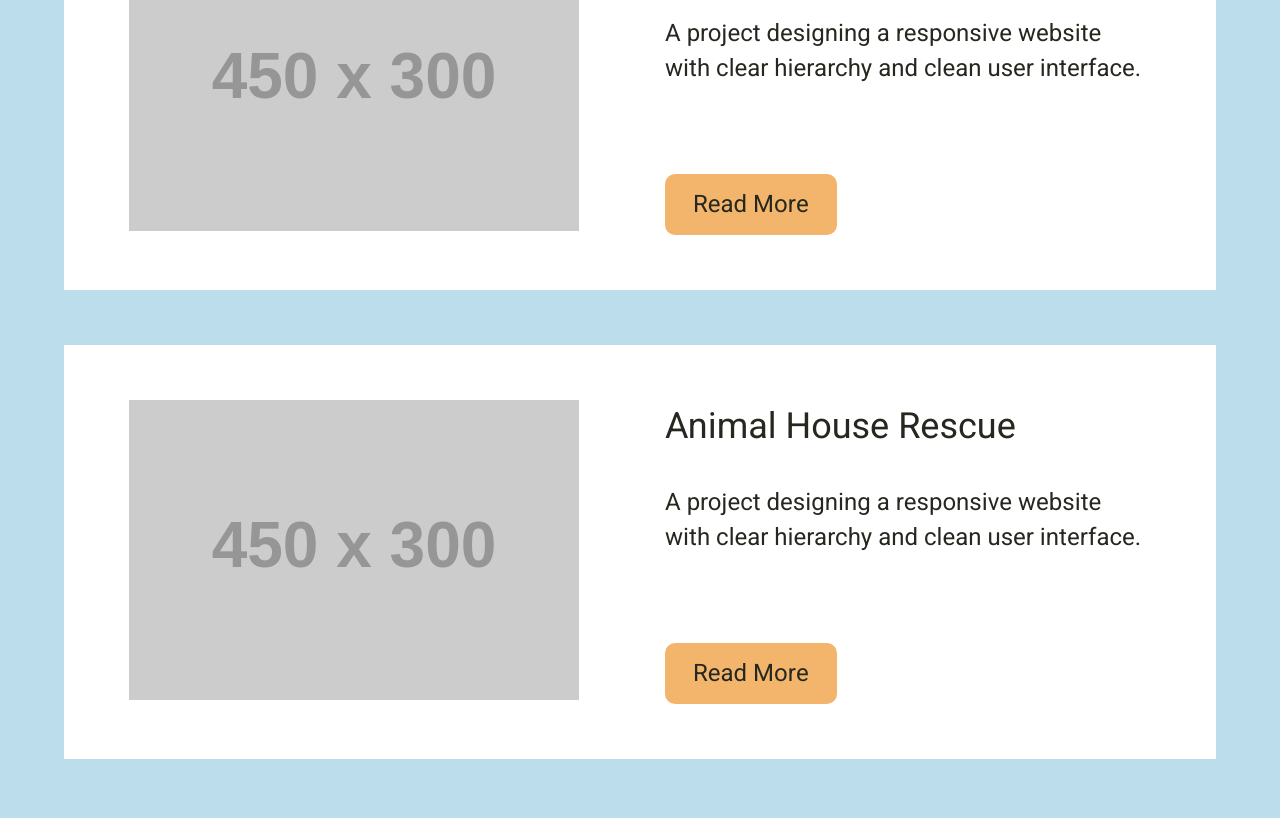
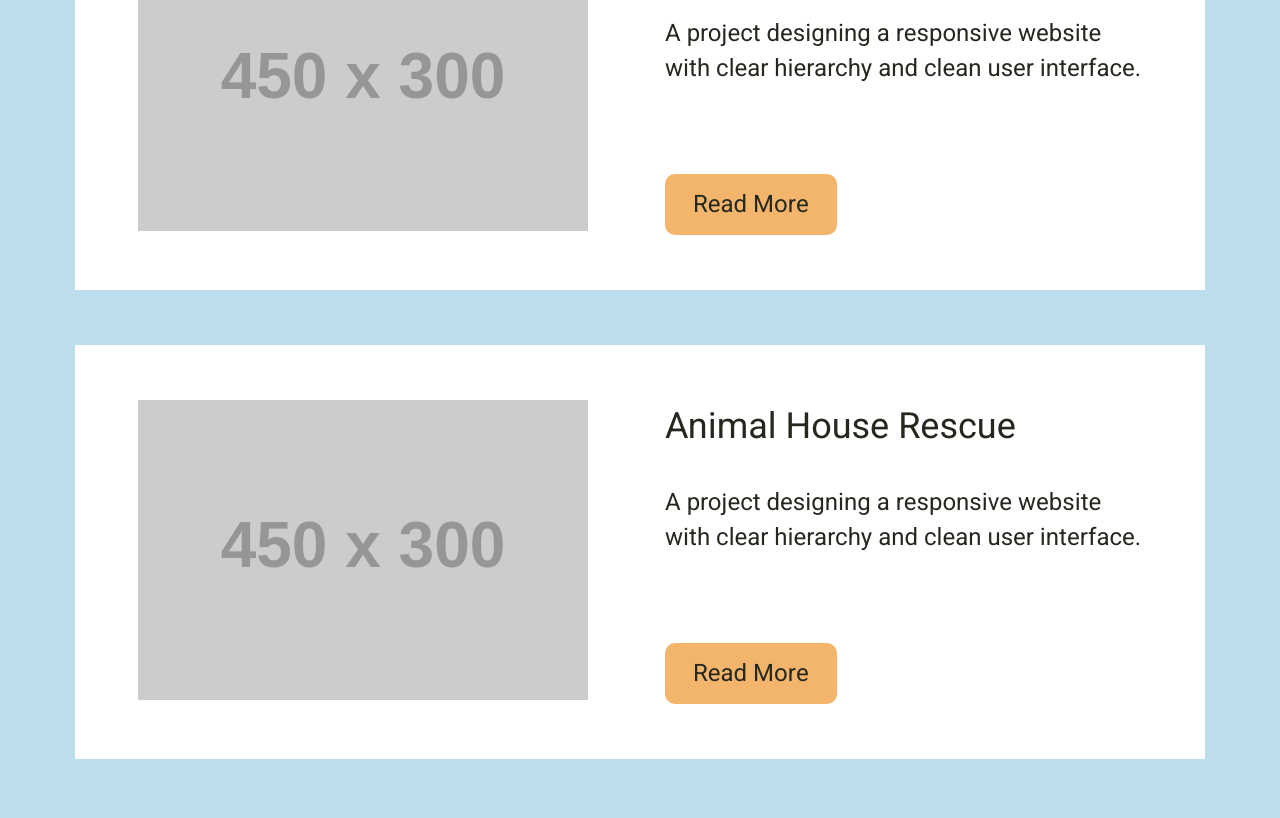
Before and after one commit to jeghill/UX_UI_HW_18, a plain HTML site: page index.html in a window 1280 px wide. Shown: the part 733-1551 px from the top of the page. Drawn offline with Linux system fonts and the light colour scheme; placeholder pictures from the web are drawn by us.

Commit message:
changed white project width
changed name of projects to include container, added max width onto that so white stops not just text size

```diff
--- a/css/index.css
+++ b/css/index.css
@@ -123,12 +123,13 @@
 
 }
 
-.projects {
+.singleProjectContainer {
     background-color: white;
     width: 90%;
     padding: 55px 0px;
     margin: 0 auto;
     display: flex;
+    max-width: 1130px;
 }
 
 .project {
@@ -136,7 +137,7 @@
     margin: 0 auto;
     display: flex;
     gap: 50px;
-    max-width: 1130px;
+
 }
 
 /*padding: 65px 0px;
--- a/index.html
+++ b/index.html
@@ -40,7 +40,7 @@
         </div>
     </section>
     <section class="projectsBackground">
-        <div class="projects">
+        <div class="singleProjectContainer">
             <div class="project">
                 <div class="projectImg">
                     <img src="https://placehold.co/450x300" alt="">
@@ -56,7 +56,7 @@
                 </div>
             </div>
         </div>
-        <div class="projects">
+        <div class="singleProjectContainer">
             <div class="project">
                 <div class="projectImg">
                     <img src="https://placehold.co/450x300" alt="">
```
